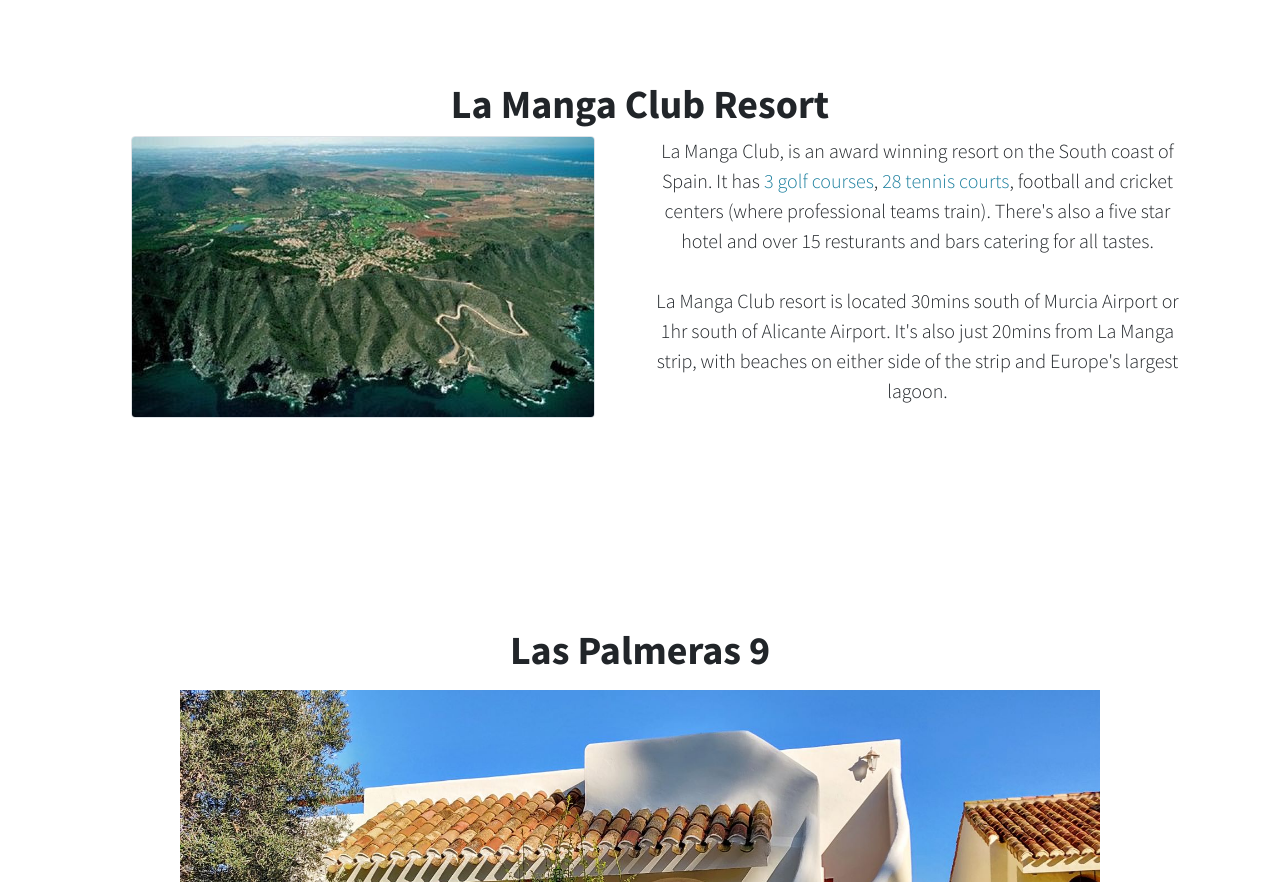
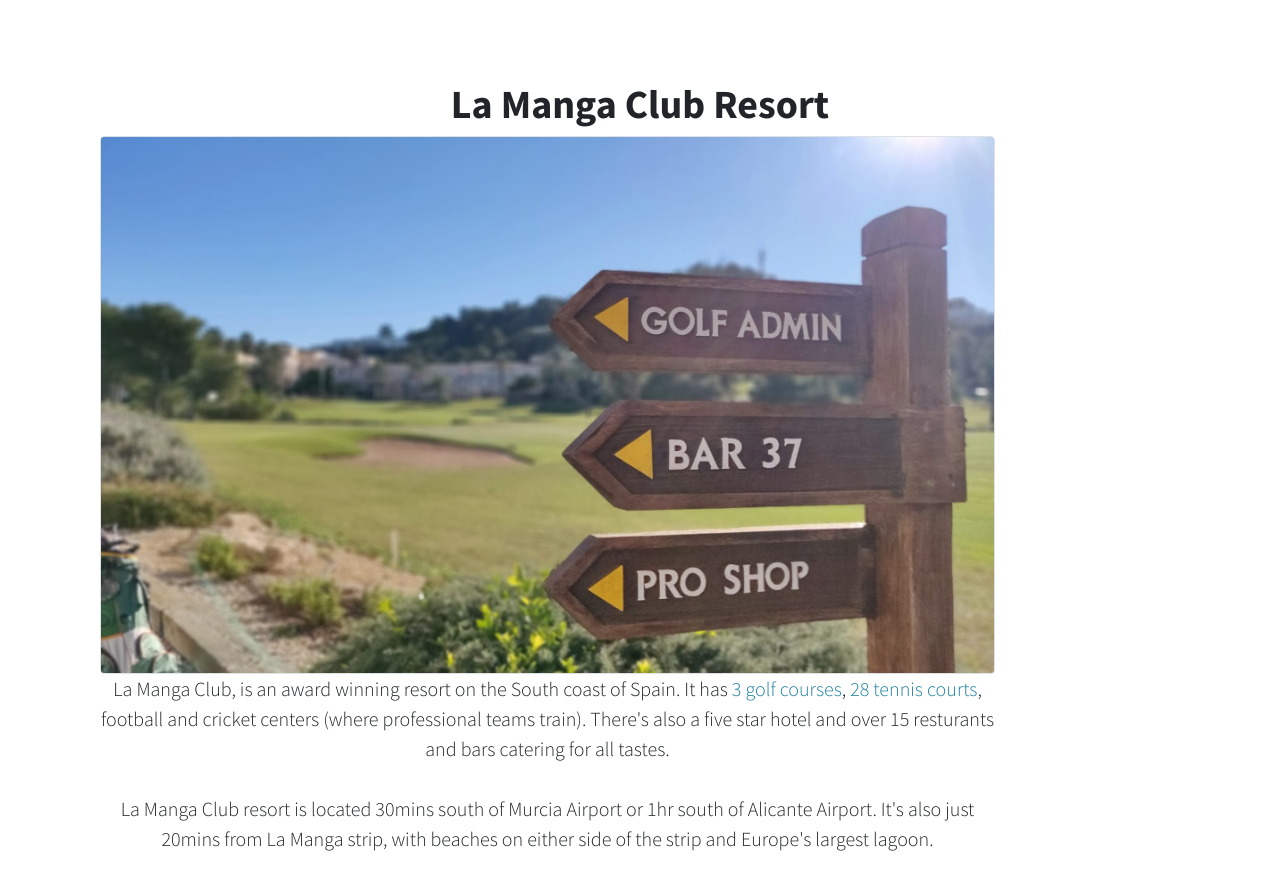
Before and after one commit to richsteer/richsteer.github.io, a Jekyll site: the page built from index.html, in a window 1280 px wide. Shown: the part 1380-2262 px from the top of the page. Built offline with Jekyll 4.4.1, drawn with Linux system fonts in a browser that asks for light colours; grey boxes are pictures that could not be loaded.

Commit message:
Update index.html

```diff
--- a/index.html
+++ b/index.html
@@ -26,16 +26,24 @@
         </div>
 
         <div class="row mx-auto">
-            <p class="lead mb-5 col-lg-6">
-                <img src="assets/img/la-manga-club-aerial.jpg" class="rounded border img-fluid">
-            </p>
-            <p class="lead mb-5 col-lg-6">
+            <p class="lead mb-5 col-lg-10">
+                <img src="assets/img/la-manga-club-north-course-signpost.jpg" class="rounded border img-fluid float-left">
+
                 La Manga Club, is an award winning resort on the South coast of Spain. It has <a href="https://lamangaclub.com/en/sports/golf" class="link-primary" target="_blank">3 golf courses</a>, <a href="https://lamangaclub.com/en/sports/tennis" class="link-primary" target="_blank">28 tennis courts</a>, football and cricket centers (where professional teams train). There's also a five star hotel and over 15 resturants and bars catering for all tastes.
                 <br><br>
                 La Manga Club resort is located 30mins south of Murcia Airport or 1hr south of Alicante Airport. It's also just 20mins from La Manga strip, with beaches on either side of the strip and Europe's largest lagoon.
             </p>
 
         </div>
+        <div class="row">
+            <div class="col-lg-10 mx-auto">
+                <img src="..." class="rounded float-left" alt="...">
+            </div>
+        </div>
+
+
+
+
 
     </div>
 </section>
```
